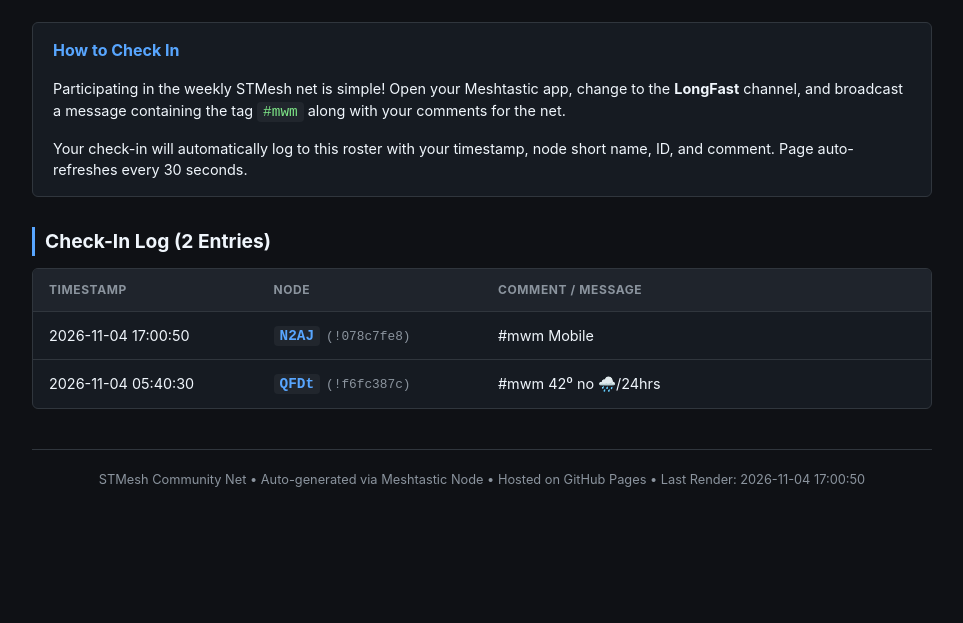
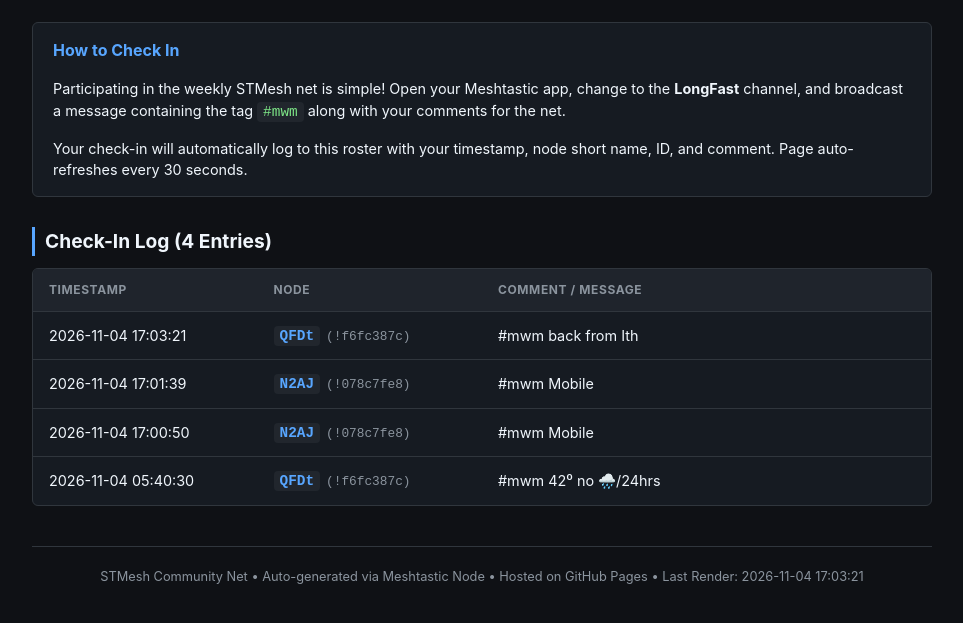
Before and after one commit to QueenCityNerd/Mesh_Wed, a plain HTML site: page index.html in a window 1280 px wide. Shown: the part 115-738 px from the top of the page, without its empty margins (158-1121 px from the left). Drawn offline with Linux system fonts and the light colour scheme.

Commit message:
Auto-update STMesh #mwm roster

```diff
--- a/index.html
+++ b/index.html
@@ -138,7 +138,7 @@
             <p style="margin-bottom: 0;">Your check-in will automatically log to this roster with your timestamp, node short name, ID, and comment. Page auto-refreshes every 30 seconds.</p>
         </div>
 
-        <h2>Check-In Log (2 Entries)</h2>
+        <h2>Check-In Log (4 Entries)</h2>
         <div class="table-container">
             <table>
                 <thead>
@@ -149,13 +149,13 @@
                     </tr>
                 </thead>
                 <tbody>
-                    <tr><td>2026-11-04 17:00:50</td><td><span class='short-name'>N2AJ</span><span class='node-id'>(!078c7fe8)</span></td><td>#mwm Mobile</td></tr><tr><td>2026-11-04 05:40:30</td><td><span class='short-name'>QFDt</span><span class='node-id'>(!f6fc387c)</span></td><td>#mwm 42⁰ no 🌧️/24hrs</td></tr>
+                    <tr><td>2026-11-04 17:03:21</td><td><span class='short-name'>QFDt</span><span class='node-id'>(!f6fc387c)</span></td><td>#mwm back from Ith</td></tr><tr><td>2026-11-04 17:01:39</td><td><span class='short-name'>N2AJ</span><span class='node-id'>(!078c7fe8)</span></td><td>#mwm Mobile</td></tr><tr><td>2026-11-04 17:00:50</td><td><span class='short-name'>N2AJ</span><span class='node-id'>(!078c7fe8)</span></td><td>#mwm Mobile</td></tr><tr><td>2026-11-04 05:40:30</td><td><span class='short-name'>QFDt</span><span class='node-id'>(!f6fc387c)</span></td><td>#mwm 42⁰ no 🌧️/24hrs</td></tr>
                 </tbody>
             </table>
         </div>
 
         <footer>
-            STMesh Community Net &bull; Auto-generated via Meshtastic Node &bull; Hosted on GitHub Pages &bull; Last Render: 2026-11-04 17:00:50
+            STMesh Community Net &bull; Auto-generated via Meshtastic Node &bull; Hosted on GitHub Pages &bull; Last Render: 2026-11-04 17:03:21
         </footer>
     </div>
 </body>
```
